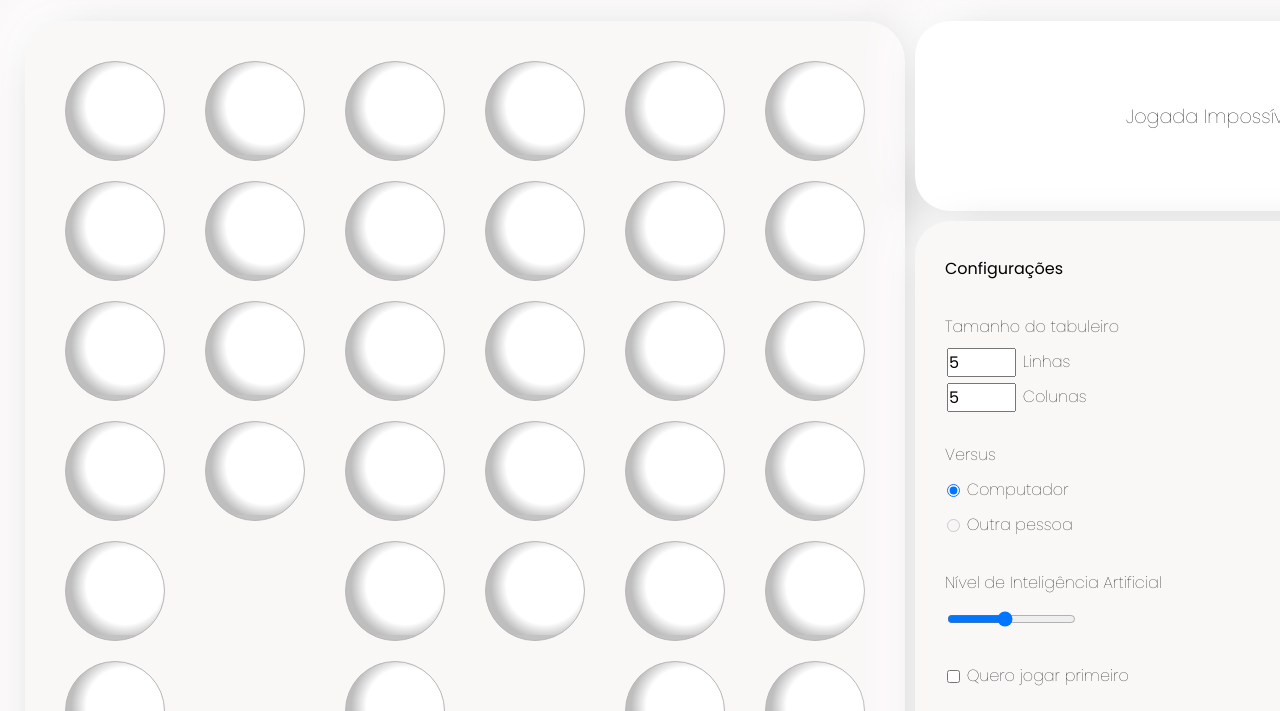
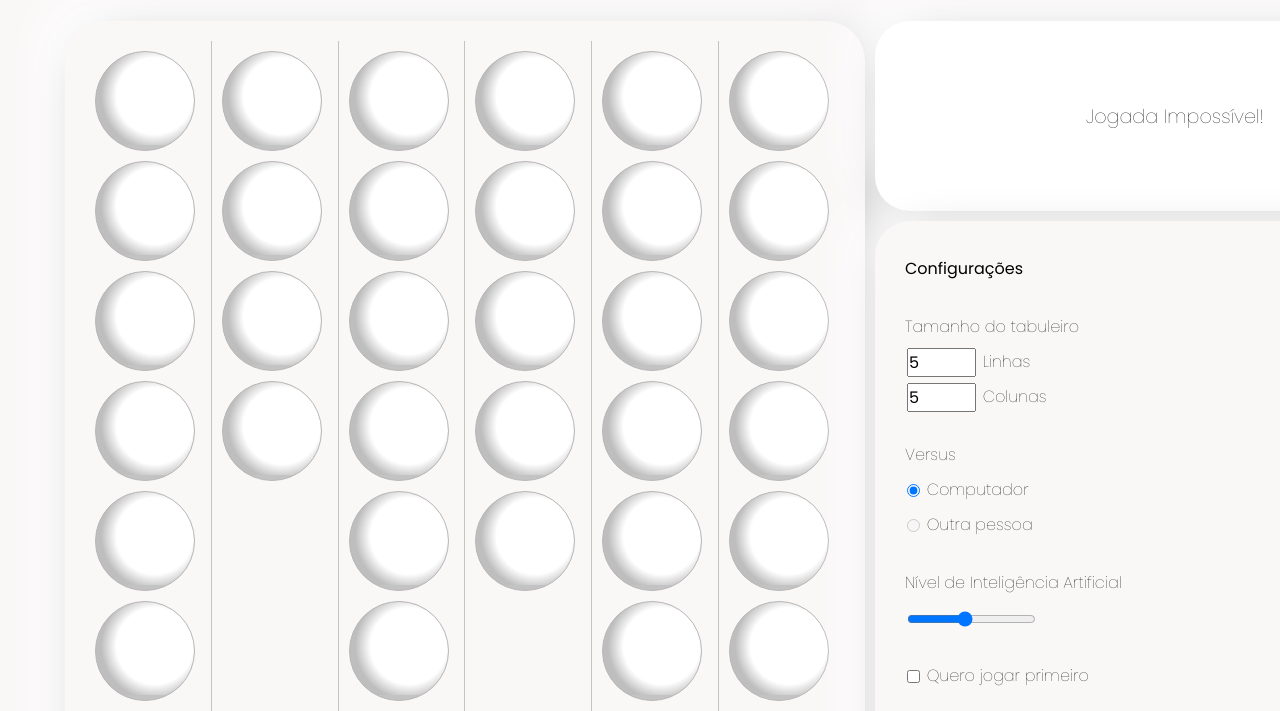
Before and after one commit to MBorgesT/TrabTecWeb, a website: page index.html in a window 1280 px wide. Shown: the part 89-800 px from the top of the page. Drawn offline with Linux system fonts and the light colour scheme.

Commit message:
coloquei linhas entre as colunas

```diff
--- a/index.html
+++ b/index.html
@@ -26,7 +26,7 @@
 
     <section class="jogo">
         <div class="contentor-tabuleiro fundo-cinza sombra">
-            <div class="coluna_jogo">
+            <div class="coluna-jogo">
                 <div class="bola"></div>
                 <div class="bola"></div>
                 <div class="bola"></div>
@@ -34,13 +34,13 @@
                 <div class="bola"></div>
                 <div class="bola"></div>
             </div>
-            <div class="coluna_jogo">
+            <div class="coluna-jogo">
                 <div class="bola"></div>
                 <div class="bola"></div>
                 <div class="bola"></div>
                 <div class="bola"></div>
             </div>
-            <div class="coluna_jogo">
+            <div class="coluna-jogo">
                 <div class="bola"></div>
                 <div class="bola"></div>
                 <div class="bola"></div>
@@ -48,14 +48,14 @@
                 <div class="bola"></div>
                 <div class="bola"></div>
             </div>
-            <div class="coluna_jogo">
+            <div class="coluna-jogo">
                 <div class="bola"></div>
                 <div class="bola"></div>
                 <div class="bola"></div>
                 <div class="bola"></div>
                 <div class="bola"></div>
             </div>
-            <div class="coluna_jogo">
+            <div class="coluna-jogo">
                 <div class="bola"></div>
                 <div class="bola"></div>
                 <div class="bola"></div>
@@ -63,7 +63,7 @@
                 <div class="bola"></div>
                 <div class="bola"></div>
             </div>
-            <div class="coluna_jogo">
+            <div class="coluna-jogo">
                 <div class="bola"></div>
                 <div class="bola"></div>
                 <div class="bola"></div>
--- a/style.css
+++ b/style.css
@@ -149,11 +149,15 @@ header ul {
 }
 
 .coluna-jogo {
-    width: 110%;
-    display: flex;
-    flex-direction: column;
-    align-items: flex-start;
-    justify-content: flex-start;
+    width: 100%;
+    height: 100%;
+    border-right:1px solid rgba(195,195,195,1);
+
+}
+
+.coluna-jogo:last-child {
+    border: none;
+
 }
 
 .bola {
@@ -169,7 +173,7 @@ header ul {
     background-repeat:no-repeat;
     width: 100px;
     height: 100px;
-    margin: 20px;
+    margin: 10px;
 
 }
 
```
